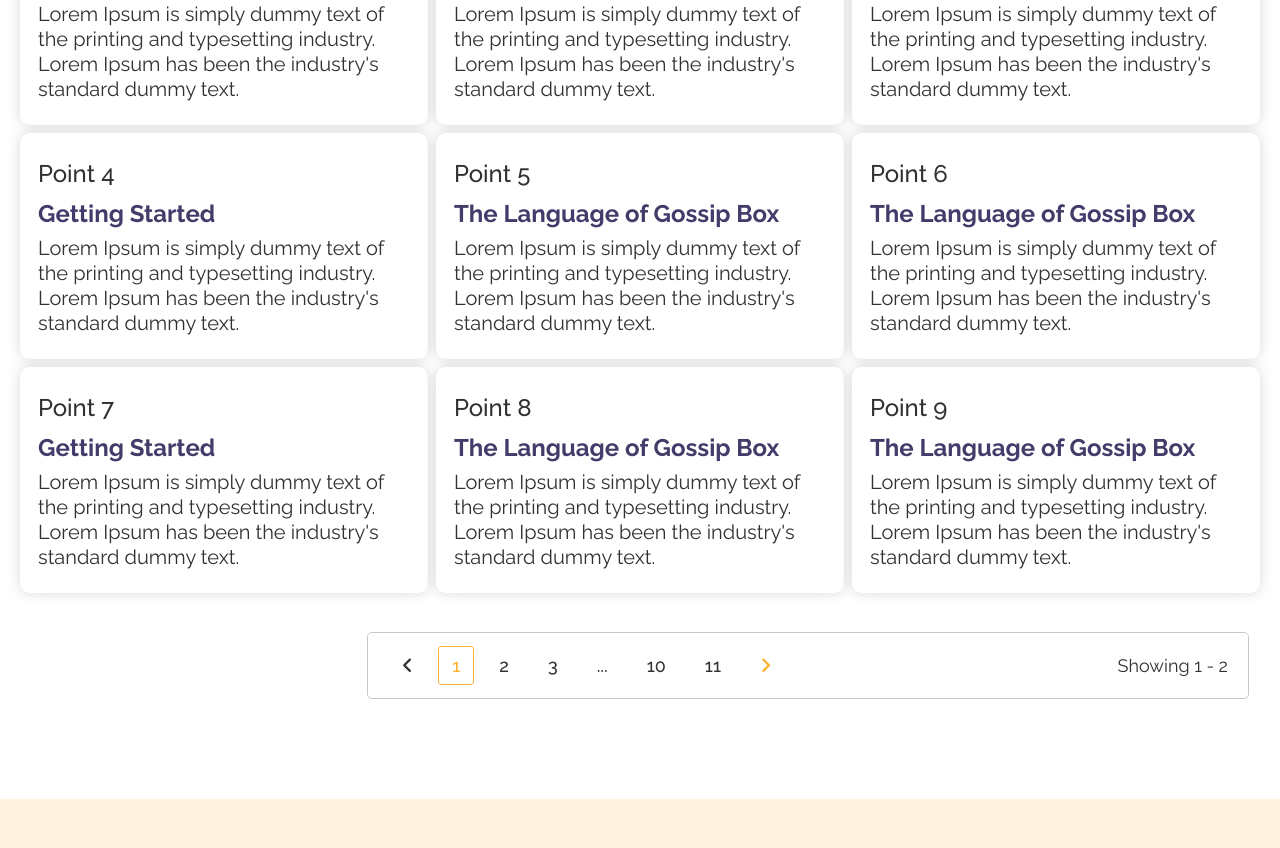
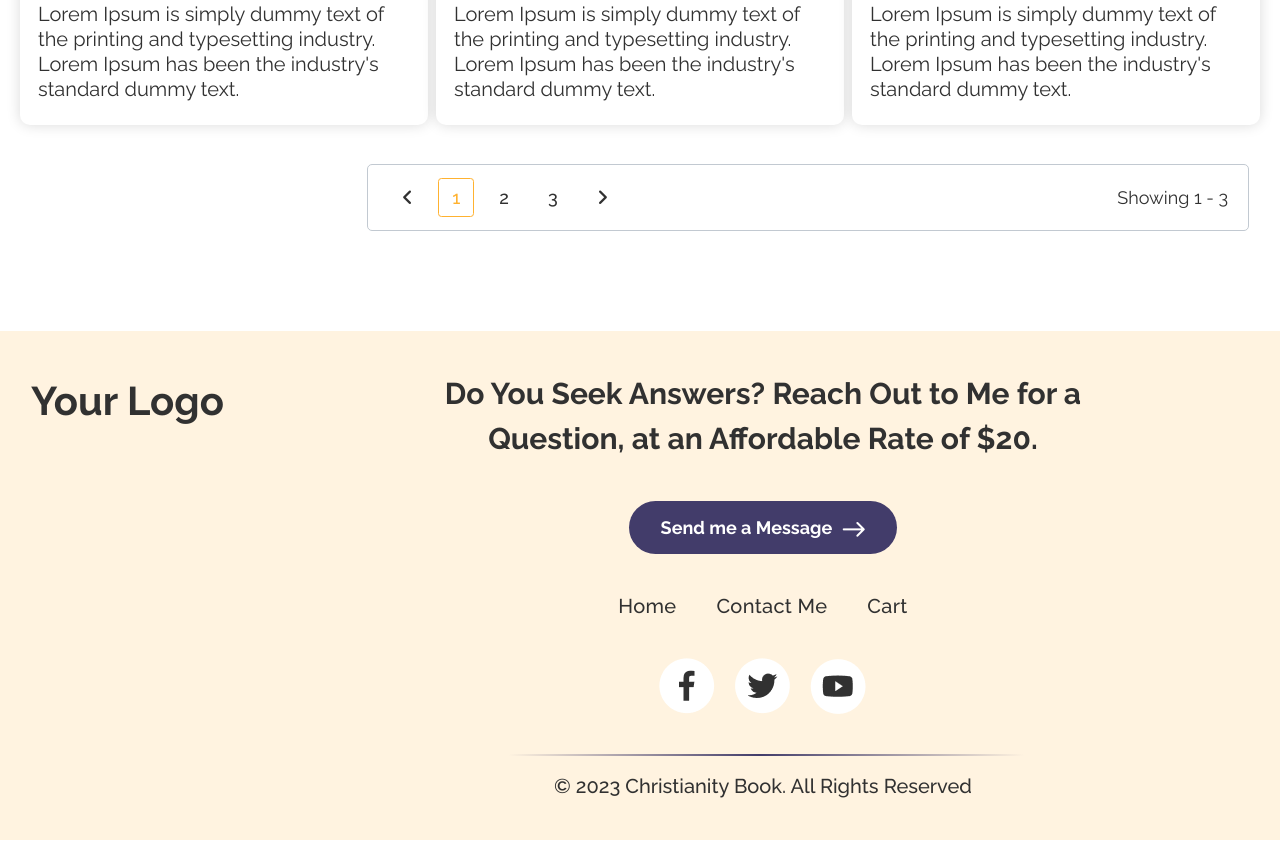
Before and after one commit to MamtazDev/christianity-book-react, a React (Vite) app: page /bookmark in a window 1280 px wide. Shown: the part 440-1288 px from the top of the page. Built offline with nearby package versions, Linux system fonts and the light colour scheme; sample sign-in values are in the browser's storage.

Commit message:
pagination added

```diff
--- a/src/components/AuthorChat/AuthorChat.css
+++ b/src/components/AuthorChat/AuthorChat.css
@@ -34,6 +34,7 @@
 .chatList {
     max-width: 845px;
     width: 100%;
+    position: relative;
 }
 
 .msgSetting {
@@ -146,3 +147,22 @@
 .sendForm button:hover {
     opacity: .8;
 }
+
+
+/* profile setting */
+/* .profile_parent {
+    position: relative;
+}
+ */
+.profile_setting {
+    position: absolute;
+    background-color: red;
+    box-shadow: 2px 6px 14px 0px rgba(0, 0, 0, 0.10);
+    border-radius: 10px;
+    background: var(--white, #FFF);
+    width: 200px;
+    /* width: 100% !important; */
+height: 100px;
+right: 0;
+
+}
--- a/src/components/AuthorChat/Conversation.jsx
+++ b/src/components/AuthorChat/Conversation.jsx
@@ -1,4 +1,4 @@
-import React, { useEffect, useState } from "react";
+import React, { useEffect, useRef, useState } from "react";
 import profile from "../../assets/images/chatProfile.png";
 import settings from "../../assets/images/message_settings.png";
 import upload from "../../assets/images/imgUpload.png";
@@ -25,16 +25,20 @@ const Conversation = () => {
     },
   ]);
   const [message, setMessage] = useState("");
+  const [selectedFileName, setSelectedFileName] = useState("");
+  const fileUploader = useRef(null);
+  const [profileOpen, setProfileOpen] = useState(false);
+  const [file, setFile] = useState(null);
 
   const handleInputChange = (e) => {
     setMessage(e.target.value);
   };
-
   const handleSubmit = () => {
-    if (message.trim() !== "") {
+    if (message.trim() !== "" || file) {
       const newMessage = {
         type: "sender",
         content: message,
+        file: file ? URL.createObjectURL(file) : null,
         timestamp: getCurrentTime(),
       };
       const newMessageForReceiver = {
@@ -44,16 +48,36 @@ const Conversation = () => {
       };
       setChatData([...chatData, newMessage]);
       setMessage("");
+      setSelectedFileName("");
+      setFile(null);
 
       setTimeout(() => {
         setChatData((prevChatData) => [...prevChatData, newMessageForReceiver]);
       }, 2000);
     }
   };
+  // file upload
+  const handleFileInputChange = (e) => {
+    const selectedFile = e.target.files[0];
 
-  // Function to get the current time in "6:30pm" format
+    console.log(selectedFile)
+    setFile(selectedFile);
+    if (selectedFile) {
+      setSelectedFileName(selectedFile.name);
+    } else {
+      setSelectedFileName("");
+    }
+  };
+  const openFileInput = () => {
+    fileUploader.current.click();
+  };
 
+  // handleProfileSetting
+  const handleProfileSetting = () => {
+    setProfileOpen(!profileOpen);
+  };
   return (
+    <>
       <div className="chatList">
         <div className="chatOwner d-flex justify-content-between align-items-center mb-5">
           <div className="d-flex align-items-center gap-2 profile_gap">
@@ -63,9 +87,12 @@ const Conversation = () => {
               <span className="d-block">Active Now</span>
             </div>
           </div>
-        <button className="button_click">
+          <div className="profile_parent">
+            <button onClick={handleProfileSetting} className="button_click">
               <img src={settings} alt="" />
             </button>
+            {profileOpen && <div className="profile_setting">pppp</div>}
+          </div>
         </div>
         {/* receiver */}
         {chatData.map((data, index) =>
@@ -94,11 +121,21 @@ const Conversation = () => {
           <div className="sendForm d-flex align-items-center gap-4">
             <div className="file-upload">
               <label htmlFor="file-input">
-              <button type="button" className="button_click">
+                <button
+                  type="button"
+                  className="button_click"
+                  onClick={openFileInput}
+                >
                   <img src={attach} alt="Attached File" />
                 </button>
               </label>
-            <input id="file-input" type="file" />
+              <input
+                id="file-input"
+                type="file"
+                accept="image/*"
+                onChange={handleFileInputChange}
+                ref={fileUploader}
+              />
             </div>
             <input
               className="textField"
@@ -106,6 +143,7 @@ const Conversation = () => {
               name="message"
               placeholder="Type your message here.."
               onChange={handleInputChange}
+              defaultValue={selectedFileName ? selectedFileName : ""}
             />
             <button type="button" onClick={handleSubmit}>
               <img className="img-fluid" src={submit} alt="Submit Button" />
@@ -113,6 +151,7 @@ const Conversation = () => {
           </div>
         </form>
       </div>
+    </>
   );
 };
 
--- a/src/components/Login/CompleteProfileForm.jsx
+++ b/src/components/Login/CompleteProfileForm.jsx
@@ -14,6 +14,7 @@ const CompleteProfileForm = () => {
   const [formData, setFormData] = useState({
     username: "",
     email: "",
+
     phoneNo: "",
     country: "",
   });
--- a/src/components/Utils/Pagination.jsx
+++ b/src/components/Utils/Pagination.jsx
@@ -1,44 +1,50 @@
 import React from "react";
-import './Pagination.css'
+import "./Pagination.css";
 
-const Pagination = () => {
+const Pagination = ({
+  currentPage,
+  totalPages,
+  onNext,
+  onPrev,
+  onPageChange,
+}) => {
+  const renderPageNumbers = () => {
+    const pageNumbers = [];
+    for (let i = 1; i <= totalPages; i++) {
+      pageNumbers.push(
+        <li key={i}>
+          <a
+            href="#"
+            className={currentPage === i ? "active" : ""}
+            onClick={() => onPageChange(i)} // Add click event handler
+          >
+            {i}
+          </a>
+        </li>
+      );
+    }
+    return pageNumbers;
+  };
+
   return (
     <div className="b-pagination-outer d-flex justify-content-between align-items-center w-100 ml-auto mb_100">
       <ul className="border-pagination d-flex justify-content-between align-items-center ms-end">
         <li>
-          <a href="#">
+          <a href="#" onClick={onPrev}>
             <i className="fa fa-angle-left"></i>
           </a>
         </li>
+        {renderPageNumbers()}
         <li>
-          <a href="#" className="active">
-            1
-          </a>
-        </li>
-        <li>
-          <a href="#">2</a>
-        </li>
-        <li>
-          <a href="#">3</a>
-        </li>
-        <li>
-          <a href="#">...</a>
-        </li>
-
-        <li>
-          <a href="#">10</a>
-        </li>
-        <li>
-          <a href="#">11</a>
-        </li>
-        <li>
-          <a className="activeNext" href="#">
+          <a href="#" onClick={onNext}>
             <i className="fa fa-angle-right"></i>
           </a>
         </li>
       </ul>
       <div className="showPage">
-        <a href="#">Showing 1 - 2</a>
+        <a href="#">
+          Showing {currentPage} - {currentPage * 3}{" "}
+        </a>
       </div>
     </div>
   );
--- a/src/components/Utils/Points.jsx
+++ b/src/components/Utils/Points.jsx
@@ -1,13 +1,18 @@
 import React from "react";
-import './Pagination.css'
+import "./Pagination.css";
 
-const Points = ({ options }) => {
+const Points = ({ options, currentPage, itemsPerPage }) => {
+  const startIndex = (currentPage - 1) * itemsPerPage;
+  const endIndex = startIndex + itemsPerPage;
+
+  const visibleOptions = options.slice(startIndex, endIndex);
+
   return (
     <div className="row">
-      {options?.map((option, index) => (
+      {visibleOptions.map((option, index) => (
         <div key={index} className="col-12 col-lg-4 p-1">
           <div className="bookmarkInner">
-            <span className="mb-1">Point {index + 1}</span>
+            <span className="mb-1">Point {startIndex + index + 1}</span>
             <article>
               <span className="mb-1">{option.title}</span>
               <p>{option.description}</p>
--- a/src/pages/Bookmark.jsx
+++ b/src/pages/Bookmark.jsx
@@ -1,10 +1,9 @@
-import React from "react";
+import React, { useState } from "react";
 import PageHeading from "../components/Utils/PageHeading";
 import Pagination from "../components/Utils/Pagination";
 import Points from "../components/Utils/Points";
 
 const Bookmark = () => {
-
   const options = [
     {
       title: "Getting Started",
@@ -53,6 +52,25 @@ const Bookmark = () => {
     },
   ];
 
+  const itemsPerPage = 3;
+  const [currentPage, setCurrentPage] = useState(1);
+
+  const handleNextPage = () => {
+    if (currentPage < Math.ceil(options.length / itemsPerPage)) {
+      setCurrentPage(currentPage + 1);
+    }
+  };
+
+  const handlePrevPage = () => {
+    if (currentPage > 1) {
+      setCurrentPage(currentPage - 1);
+    }
+  };
+
+  const handlePageChange = (pageNumber) => {
+    setCurrentPage(pageNumber);
+  };
+
   return (
     <>
       <div className="container">
@@ -61,8 +79,18 @@ const Bookmark = () => {
           You can check your <span className="txt_curve">Bookmarks</span>
           <br className="d-none d-lg-block" /> here!
         </h2>
-        <Points options={options} />
-        <Pagination />
+        <Points
+          options={options}
+          currentPage={currentPage}
+          itemsPerPage={itemsPerPage}
+        />
+        <Pagination
+          currentPage={currentPage}
+          totalPages={Math.ceil(options.length / itemsPerPage)}
+          onNext={handleNextPage}
+          onPrev={handlePrevPage}
+          onPageChange={handlePageChange}
+        />
       </div>
     </>
   );
```
Also changed, not shown: src/components/AuthorChat/FileUpload.jsx (added, +11 -0 lines). Lines whose indentation alone changed are shown as unchanged.
